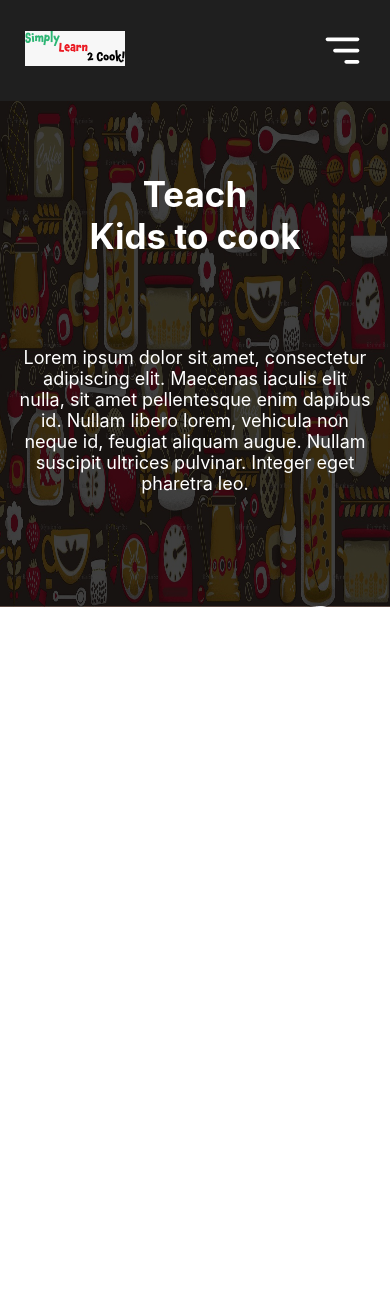
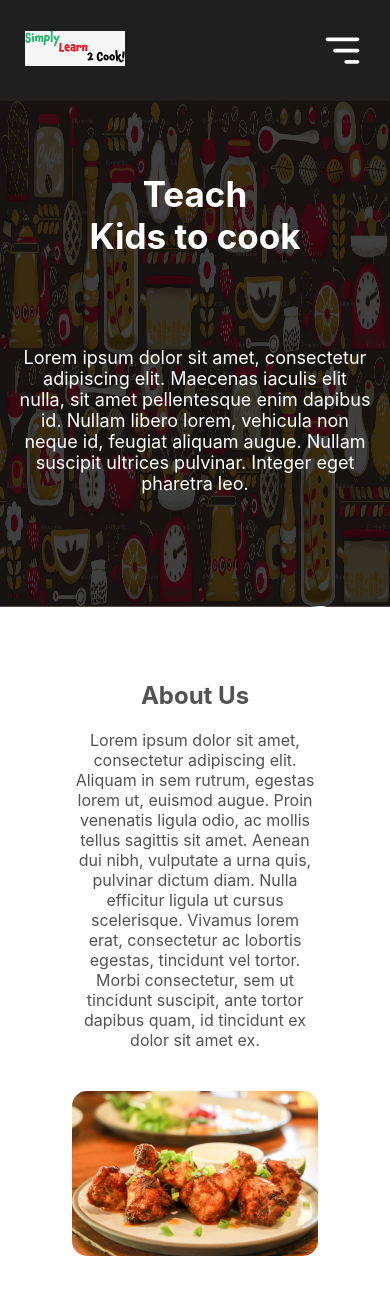
Before and after one commit to awaghat99/SimplyLearn2Cook, a React (Create React App) app: page / in a window 390 px wide. Shown: the top 1294 px of the page. Before the commit the page ends 844 px from the top, so only its background shows below. Built offline with nearby package versions, Linux system fonts and the light colour scheme.

Commit message:
add about us section

```diff
--- /dev/null
+++ b/src/components/About/About.css
@@ -0,0 +1,35 @@
+.about {
+  max-width: 100vw;
+  display: flex;
+  justify-content: space-between;
+  padding: 50px 75px;
+}
+
+.about img {
+  width: 35%;
+  border-radius: 15px;
+}
+
+.about-text {
+  width: 50%;
+  text-align: left;
+  color: #545353;
+}
+
+@media (max-width: 800px) {
+  .about {
+    padding: 50px;
+    flex-direction: column;
+  }
+
+  .about img {
+    width: 85%;
+    margin: auto;
+  }
+
+  .about-text {
+    width: 85%;
+    margin: 0 auto 25px;
+    text-align: center;
+  }
+}
--- /dev/null
+++ b/src/components/About/About.js
@@ -0,0 +1,23 @@
+import React from "react";
+import "./About.css";
+import cookAboutImage from "../../images/cook-about-image.jpg";
+
+const About = () => {
+  return (
+    <section className="about" id="about">
+      <div className="about-text">
+        <h2>About Us</h2>
+        <p>
+          Lorem ipsum dolor sit amet, consectetur adipiscing elit. Aliquam in sem rutrum, egestas lorem ut,
+          euismod augue. Proin venenatis ligula odio, ac mollis tellus sagittis sit amet. Aenean dui nibh,
+          vulputate a urna quis, pulvinar dictum diam. Nulla efficitur ligula ut cursus scelerisque. Vivamus
+          lorem erat, consectetur ac lobortis egestas, tincidunt vel tortor. Morbi consectetur, sem ut
+          tincidunt suscipit, ante tortor dapibus quam, id tincidunt ex dolor sit amet ex.
+        </p>
+      </div>
+      <img src={cookAboutImage} alt="computer with code" />
+    </section>
+  );
+};
+
+export default About;
--- a/src/pages/Home.js
+++ b/src/pages/Home.js
@@ -1,10 +1,12 @@
 import React from "react";
 import Splash from "../components/Splash/Splash";
+import About from "../components/About/About";
 
 const Home = () => {
   return (
     <div>
       <Splash />
+      <About />
     </div>
   );
 };
```
Also changed, not shown: src/images/cook-about-image.jpg (added).
